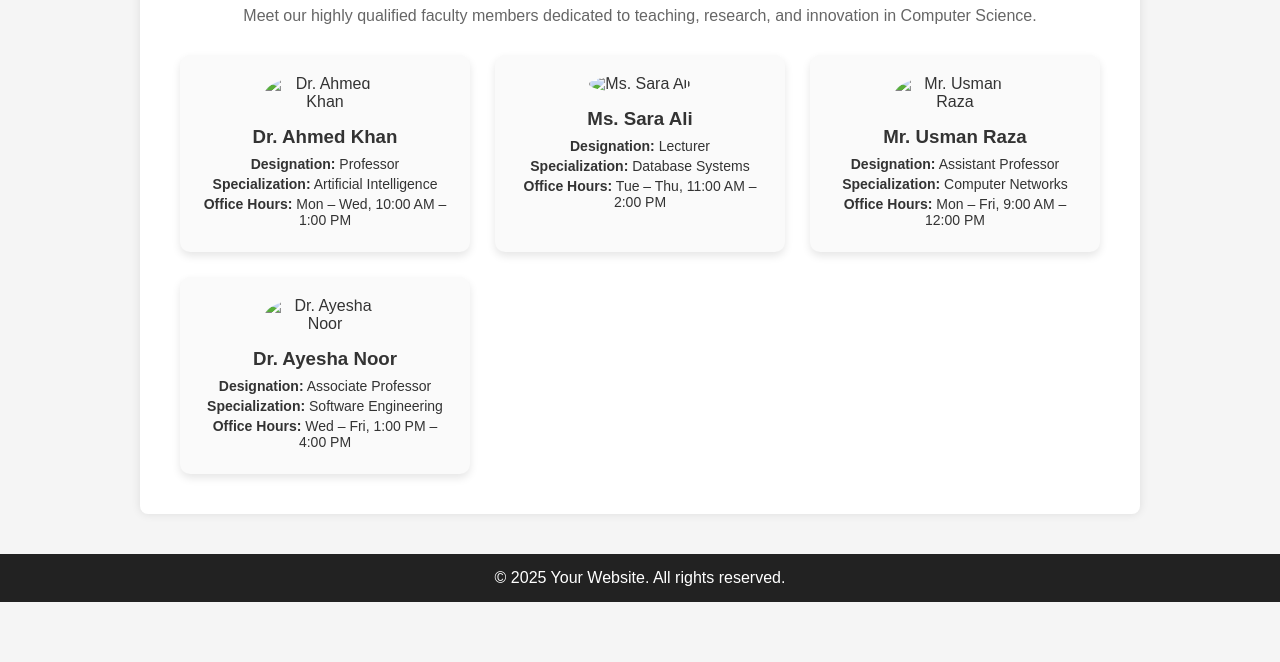
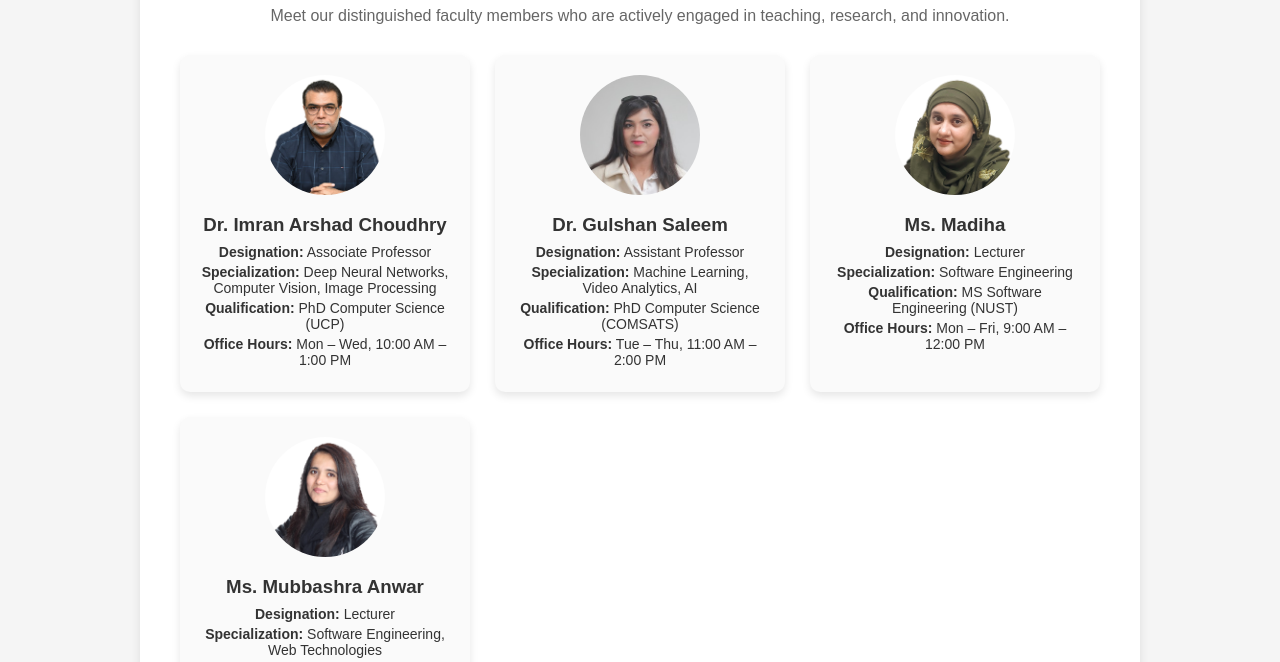
Before and after one commit to Asim12312/ucp-devops-project, a website: page pages/faculty.html in a window 1280 px wide. Shown: the part 131-793 px from the top of the page. Drawn offline with Linux system fonts and the light colour scheme.

Commit message:
updated the html logic

```diff
--- a/pages/faculty.html
+++ b/pages/faculty.html
@@ -23,44 +23,53 @@
         </nav>
     </header>
 
+
 <main>
 <section class="faculty-section">
     <h1>Our Faculty</h1>
     <p class="intro">
-            Meet our highly qualified faculty members dedicated to teaching, research, and innovation in Computer Science.
+        Meet our distinguished faculty members who are actively engaged in teaching, research, and innovation.
     </p>
 
     <div class="faculty-grid">
 
+        <!-- Dr. Imran Arshad Choudhry -->
         <div class="faculty-card">
-                <img src="../assets/images/faculty1.jpg" alt="Dr. Ahmed Khan">
-                <h3>Dr. Ahmed Khan</h3>
-                <p><strong>Designation:</strong> Professor</p>
-                <p><strong>Specialization:</strong> Artificial Intelligence</p>
+            <img src="../assets/images/Dr.-Imran-Arshad-Choudhry.png" alt="Dr. Imran Arshad Choudhry">
+            <h3>Dr. Imran Arshad Choudhry</h3>
+            <p><strong>Designation:</strong> Associate Professor</p>
+            <p><strong>Specialization:</strong> Deep Neural Networks, Computer Vision, Image Processing</p>
+            <p><strong>Qualification:</strong> PhD Computer Science (UCP)</p>
             <p><strong>Office Hours:</strong> Mon – Wed, 10:00 AM – 1:00 PM</p>
         </div>
 
+        <!-- Dr. Gulshan Saleem -->
         <div class="faculty-card">
-                <img src="../assets/images/faculty2.jpg" alt="Ms. Sara Ali">
-                <h3>Ms. Sara Ali</h3>
-                <p><strong>Designation:</strong> Lecturer</p>
-                <p><strong>Specialization:</strong> Database Systems</p>
+            <img src="../assets/images/Dr.-Gulshan-Saleem.jpeg" alt="Dr. Gulshan Saleem">
+            <h3>Dr. Gulshan Saleem</h3>
+            <p><strong>Designation:</strong> Assistant Professor</p>
+            <p><strong>Specialization:</strong> Machine Learning, Video Analytics, AI</p>
+            <p><strong>Qualification:</strong> PhD Computer Science (COMSATS)</p>
             <p><strong>Office Hours:</strong> Tue – Thu, 11:00 AM – 2:00 PM</p>
         </div>
 
+        <!-- Ms. Madiha -->
         <div class="faculty-card">
-                <img src="../assets/images/faculty3.jpg" alt="Mr. Usman Raza">
-                <h3>Mr. Usman Raza</h3>
-                <p><strong>Designation:</strong> Assistant Professor</p>
-                <p><strong>Specialization:</strong> Computer Networks</p>
+            <img src="../assets/images/Madiha-Yousaf.png" alt="Ms. Madiha">
+            <h3>Ms. Madiha</h3>
+            <p><strong>Designation:</strong> Lecturer</p>
+            <p><strong>Specialization:</strong> Software Engineering</p>
+            <p><strong>Qualification:</strong> MS Software Engineering (NUST)</p>
             <p><strong>Office Hours:</strong> Mon – Fri, 9:00 AM – 12:00 PM</p>
         </div>
 
+        <!-- Ms. Mubbashra Anwar -->
         <div class="faculty-card">
-                <img src="../assets/images/faculty4.jpg" alt="Dr. Ayesha Noor">
-                <h3>Dr. Ayesha Noor</h3>
-                <p><strong>Designation:</strong> Associate Professor</p>
-                <p><strong>Specialization:</strong> Software Engineering</p>
+            <img src="../assets/images/Mubbashra-Anwar.png" alt="Ms. Mubbashra Anwar">
+            <h3>Ms. Mubbashra Anwar</h3>
+            <p><strong>Designation:</strong> Lecturer</p>
+            <p><strong>Specialization:</strong> Software Engineering, Web Technologies</p>
+            <p><strong>Qualification:</strong> MS Computer Science</p>
             <p><strong>Office Hours:</strong> Wed – Fri, 1:00 PM – 4:00 PM</p>
         </div>
 
```
Lines whose indentation alone changed are shown as unchanged.
